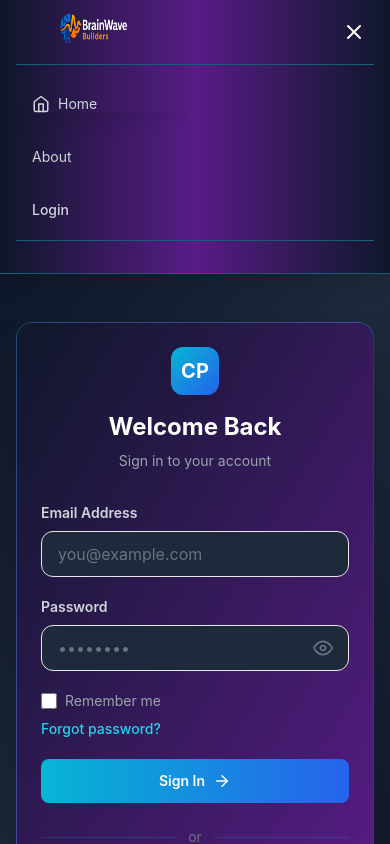
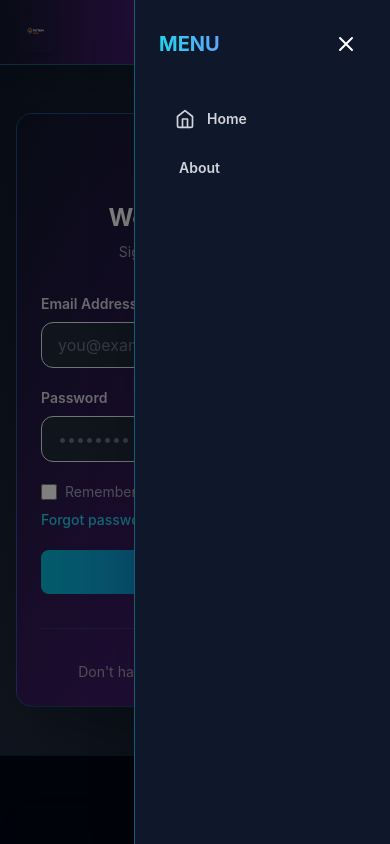
Before and after one commit to Tilahun-Sitotaw/-AI-Powered-Career-Guidance, a React (Vite) app in the folder client/: page /login in a window 390 px wide. Both pictures are taken after a click on the button 354 px from the left and 32 px from the top of the page. Shown: the top 844 px of the page. Built offline with nearby package versions, Linux system fonts and the light colour scheme; no server answers.

Commit message:
Improve mobile responsiveness with side drawer and cleanup sidebar UI

```diff
--- a/client/src/components/Header.jsx
+++ b/client/src/components/Header.jsx
@@ -1,6 +1,6 @@
 import { useState } from 'react';
 import { Link, useNavigate, useLocation } from 'react-router-dom';
-import { FiMenu, FiX, FiLogOut, FiHome, FiSettings, FiBell } from 'react-icons/fi';
+import { FiMenu, FiX, FiLogOut, FiHome, FiSettings, FiBell, FiTrendingUp, FiBook, FiBriefcase, FiBarChart2, FiMessageSquare, FiAward } from 'react-icons/fi';
 import { MdDashboard } from 'react-icons/md';
 
 const Header = () => {
@@ -22,7 +22,7 @@ const Header = () => {
         <div className="flex justify-between items-center h-16">
           {/* Logo */}
           <Link to="/" className="flex items-center space-x-3 group">
-            <img src="/Logo.png" alt="CareerPath AI Logo" className="h-40 w-40 rounded-xl shadow-lg group-hover:shadow-xl transition" />
+            <img src="/Logo.png" alt="CareerPath AI Logo" className="h-10 w-10 rounded-lg shadow-md group-hover:shadow-lg transition" />
             <span className="text-sm font-bold bg-gradient-to-r from-cyan-400 to-blue-400 bg-clip-text text-transparent hidden sm:inline whitespace-nowrap">
               CAREERPATH <span className="text-cyan-300">AI</span>
             </span>
@@ -107,72 +107,133 @@ const Header = () => {
           </button>
         </div>
 
-        {/* Mobile Navigation */}
+        {/* Mobile Sidebar / Drawer */}
         {isOpen && (
-          <nav className="md:hidden pb-4 space-y-2 border-t border-cyan-800 pt-4">
+          <>
+            {/* Backdrop */}
+            <div
+              className="fixed inset-0 bg-black bg-opacity-50 z-40 md:hidden"
+              onClick={() => setIsOpen(false)}
+            ></div>
+
+            {/* Drawer */}
+            <nav className="fixed top-0 right-0 h-full w-64 bg-slate-900 z-50 md:hidden shadow-2xl transform transition-transform duration-300 ease-in-out p-6 flex flex-col overflow-y-auto border-l border-cyan-800">
+              <div className="flex justify-between items-center mb-8">
+                <span className="text-xl font-bold bg-gradient-to-r from-cyan-400 to-blue-400 bg-clip-text text-transparent">MENU</span>
+                <button
+                  onClick={() => setIsOpen(false)}
+                  className="p-2 text-white hover:bg-slate-800 rounded-lg transition"
+                >
+                  <FiX size={24} />
+                </button>
+              </div>
+
+              <div className="space-y-1">
                 {!isAuthenticated ? (
                   <>
-                {/* Non-authenticated users: Home, About */}
                     <Link
                       to="/"
-                  className="flex items-center space-x-2 px-4 py-3 text-gray-300 hover:bg-cyan-900 hover:bg-opacity-50 rounded-lg transition"
+                      className="flex items-center space-x-3 px-4 py-3 text-gray-300 hover:bg-purple-800 hover:bg-opacity-50 rounded-lg transition"
                       onClick={() => setIsOpen(false)}
                     >
-                  <FiHome size={18} />
-                  <span>Home</span>
+                      <FiHome size={20} />
+                      <span className="font-semibold">Home</span>
                     </Link>
 
                     <Link
                       to="/about"
-                  className="flex items-center space-x-2 px-4 py-3 text-gray-300 hover:bg-cyan-900 hover:bg-opacity-50 rounded-lg transition"
+                      className="flex items-center space-x-3 px-4 py-3 text-gray-300 hover:bg-purple-800 hover:bg-opacity-50 rounded-lg transition"
                       onClick={() => setIsOpen(false)}
                     >
-                  <span>About</span>
+                      <span className="font-semibold px-1">About</span>
                     </Link>
                   </>
                 ) : (
                   <>
-                {/* Authenticated users: Dashboard only */}
                     <Link
                       to="/dashboard"
-                  className="flex items-center space-x-2 px-4 py-3 text-gray-300 hover:bg-cyan-900 hover:bg-opacity-50 rounded-lg transition"
+                      className="flex items-center space-x-3 px-4 py-3 text-gray-300 hover:bg-purple-800 hover:bg-opacity-50 rounded-lg transition"
                       onClick={() => setIsOpen(false)}
                     >
-                  <MdDashboard size={18} />
-                  <span>Dashboard</span>
+                      <MdDashboard size={20} />
+                      <span className="font-semibold">Dashboard</span>
                     </Link>
-              </>
-            )}
 
-            {isAuthenticated ? (
-              <>
+                    <div className="pt-4 pb-2 px-4 text-xs font-bold text-gray-500 uppercase tracking-widest">
+                      Recommendations
+                    </div>
+
+                    <Link
+                      to="/career-paths"
+                      className="flex items-center space-x-3 px-4 py-3 text-gray-300 hover:bg-purple-800 hover:bg-opacity-50 rounded-lg transition"
+                      onClick={() => setIsOpen(false)}
+                    >
+                      <FiTrendingUp size={18} />
+                      <span>Career Paths</span>
+                    </Link>
+
+                    <Link
+                      to="/learning-paths"
+                      className="flex items-center space-x-3 px-4 py-3 text-gray-300 hover:bg-purple-800 hover:bg-opacity-50 rounded-lg transition"
+                      onClick={() => setIsOpen(false)}
+                    >
+                      <FiBook size={18} />
+                      <span>Learning Paths</span>
+                    </Link>
+
+                    <Link
+                      to="/internships"
+                      className="flex items-center space-x-3 px-4 py-3 text-gray-300 hover:bg-purple-800 hover:bg-opacity-50 rounded-lg transition"
+                      onClick={() => setIsOpen(false)}
+                    >
+                      <FiBriefcase size={18} />
+                      <span>Internships</span>
+                    </Link>
+
+                    <Link
+                      to="/skill-gap-analysis"
+                      className="flex items-center space-x-3 px-4 py-3 text-gray-300 hover:bg-purple-800 hover:bg-opacity-50 rounded-lg transition"
+                      onClick={() => setIsOpen(false)}
+                    >
+                      <FiBarChart2 size={18} />
+                      <span>Skill Gaps</span>
+                    </Link>
+
+                    <Link
+                      to="/interview-prep"
+                      className="flex items-center space-x-3 px-4 py-3 text-gray-300 hover:bg-purple-800 hover:bg-opacity-50 rounded-lg transition"
+                      onClick={() => setIsOpen(false)}
+                    >
+                      <FiMessageSquare size={18} />
+                      <span>Interview Prep</span>
+                    </Link>
+
+                    <Link
+                      to="/scholarships"
+                      className="flex items-center space-x-3 px-4 py-3 text-gray-300 hover:bg-purple-800 hover:bg-opacity-50 rounded-lg transition"
+                      onClick={() => setIsOpen(false)}
+                    >
+                      <FiAward size={18} />
+                      <span>Scholarships</span>
+                    </Link>
+
+                    <div className="mt-auto pt-8">
                       <button
                         onClick={() => {
                           handleLogout();
                           setIsOpen(false);
                         }}
-                  className="w-full flex items-center space-x-2 px-4 py-3 text-red-400 hover:bg-red-900 hover:bg-opacity-50 rounded-lg transition"
+                        className="w-full flex items-center space-x-3 px-4 py-3 text-red-400 hover:bg-red-900 hover:bg-opacity-30 rounded-lg transition border border-red-900 border-opacity-30"
                       >
-                  <FiLogOut size={18} />
-                  <span>Logout</span>
+                        <FiLogOut size={20} />
+                        <span className="font-bold">Logout</span>
                       </button>
-              </>
-            ) : (
-              <>
-                <Link
-                  to="/login"
-                  className="block px-4 py-3 text-gray-300 hover:bg-cyan-900 hover:bg-opacity-50 rounded-lg transition font-medium"
-                  onClick={() => setIsOpen(false)}
-                >
-                  Login
-                </Link>
+                    </div>
                   </>
                 )}
-
-            {/* Mobile Contact Options */}
-            <div className="border-t border-cyan-800 pt-4 mt-4 space-y-2">
               </div>
             </nav>
+          </>
         )}
       </div>
     </header>
--- a/client/src/components/Sidebar.jsx
+++ b/client/src/components/Sidebar.jsx
@@ -40,12 +40,8 @@ const Sidebar = () => {
   return (
     <aside className="hidden lg:flex flex-col w-64 bg-white shadow-lg flex-shrink-0 overflow-hidden"
       style={{ height: 'calc(100vh - 64px)', position: 'sticky', top: '64px' }}>
-      <div className="p-6 flex flex-col h-full overflow-y-auto">
-
-        {/* Main */}
-        <div className="mb-6">
-          <h2 className="text-xs font-bold text-gray-400 uppercase tracking-widest mb-3">Main</h2>
-          <nav className="space-y-1">
+      <div className="p-6 pt-2 flex flex-col h-full overflow-y-auto">
+        <nav className="space-y-1 mb-6">
             {mainItems.map((item) => {
               const Icon = item.icon;
               return (
@@ -64,7 +60,6 @@ const Sidebar = () => {
               );
             })}
           </nav>
-        </div>
 
         {/* Recommendations */}
         <div className="mb-6 pt-4 border-t">
```
Lines whose indentation alone changed are shown as unchanged.
